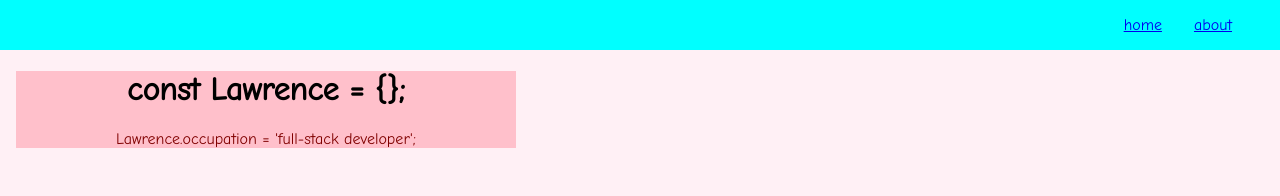
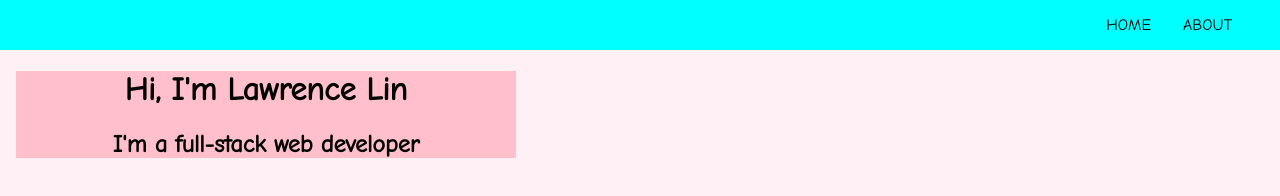
Before and after one commit to lawwwlin/portfolio, a Gatsby site: page / in a window 1280 px wide. Built offline with nearby package versions, Linux system fonts and the light colour scheme; Gatsby itself is replaced by a stand-in of ours.

Commit message:
remove underline in topNav links

```diff
--- a/src/components/topNav.js
+++ b/src/components/topNav.js
@@ -5,8 +5,8 @@ import '../styles/topNav.scss';
 const topNav = () => {
   return (
     <nav className="topNav">
-      <div className="nav-item"><Link to='/'>home</Link></div>
-      <div className="nav-item"><Link to='/about'>about</Link></div>
+      <div className="nav-item"><Link className='nav-link' to='/'>HOME</Link></div>
+      <div className="nav-item"><Link className='nav-link' to='/about'>ABOUT</Link></div>
     </nav>
   )
 };
--- a/src/pages/index.js
+++ b/src/pages/index.js
@@ -4,8 +4,8 @@ import '../styles/global.scss';
 
 const IndexPage = () => {
   return (
-    <Layout pageTitle="const Lawrence = {};">
-      <p>Lawrence.occupation = 'full-stack developer';</p>
+    <Layout pageTitle="Hi, I'm Lawrence Lin">
+      <h2>I'm a full-stack web developer</h2>
     </Layout>
   )
 };
--- a/src/styles/topNav.scss
+++ b/src/styles/topNav.scss
@@ -6,4 +6,9 @@
   .nav-item {
     padding-right: 2rem;
   }
+
+  .nav-link {
+    color: inherit;
+    text-decoration: inherit;
+  }
 }
```
